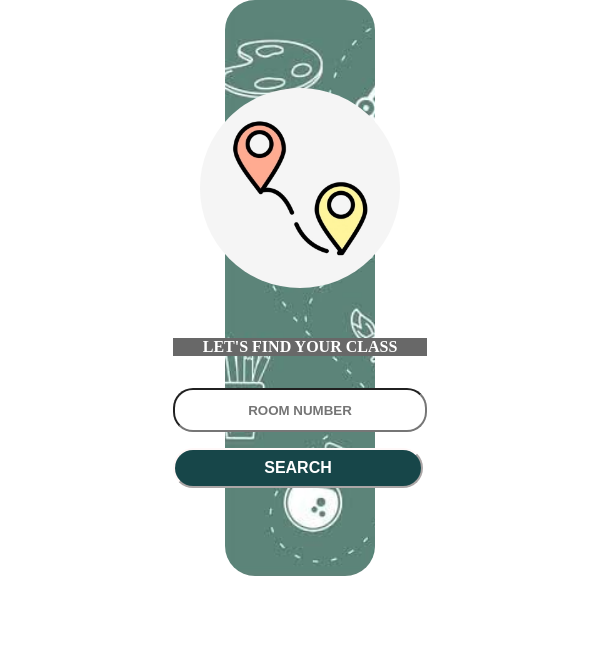
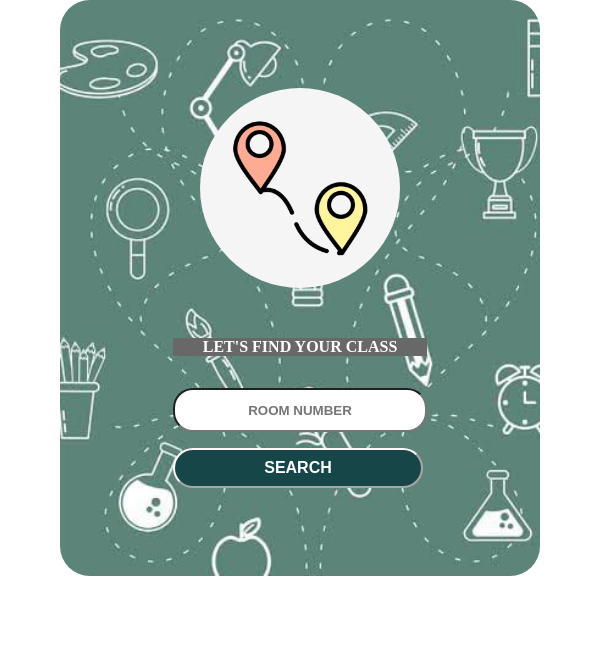
Before and after one commit to mohdaimansaleem/espotter, a PHP site: page / in a window 600 px wide. Shown: the part 144-800 px from the top of the page. Run offline with PHP 8.4, Linux system fonts and the light colour scheme; some libraries are stand-ins or nearby versions.

Commit message:
Update responsive.css

```diff
--- a/responsive.css
+++ b/responsive.css
@@ -117,6 +117,7 @@ height: 10vh;
     }
 
     #maindiv{
+        width: 80vw;
         height: 72vh;
         margin-bottom: 10vh;
 
```
